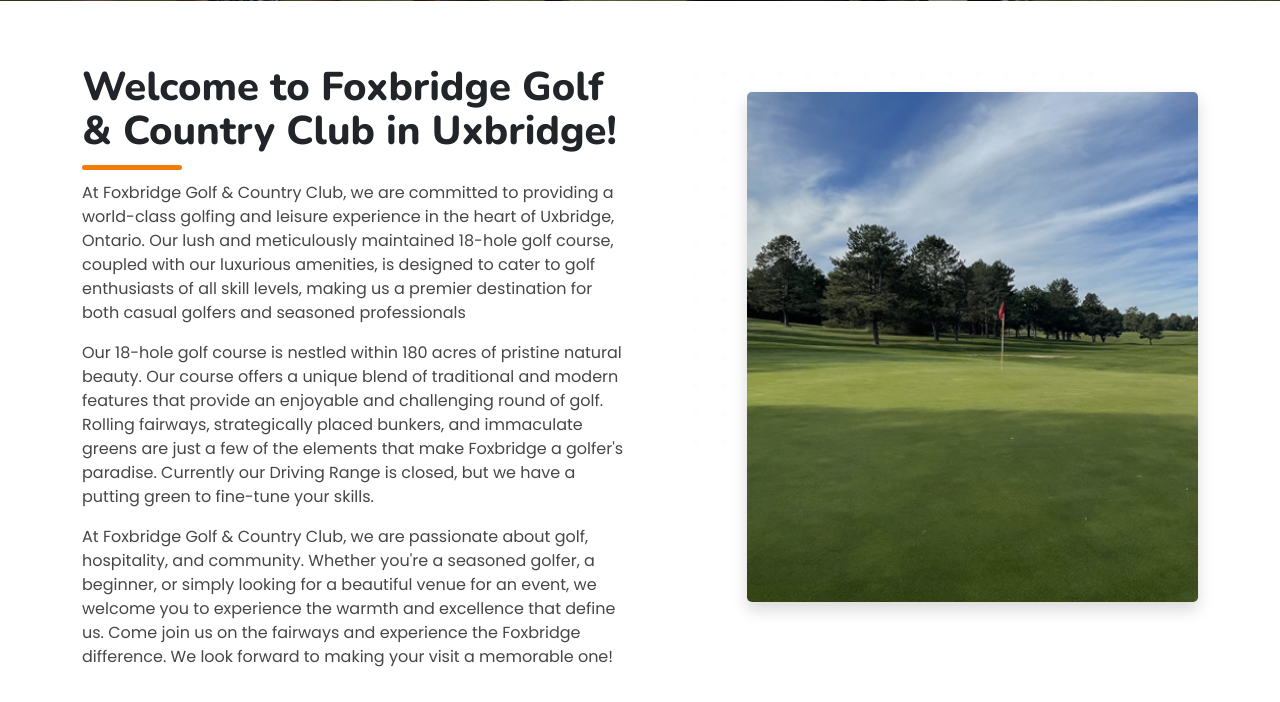
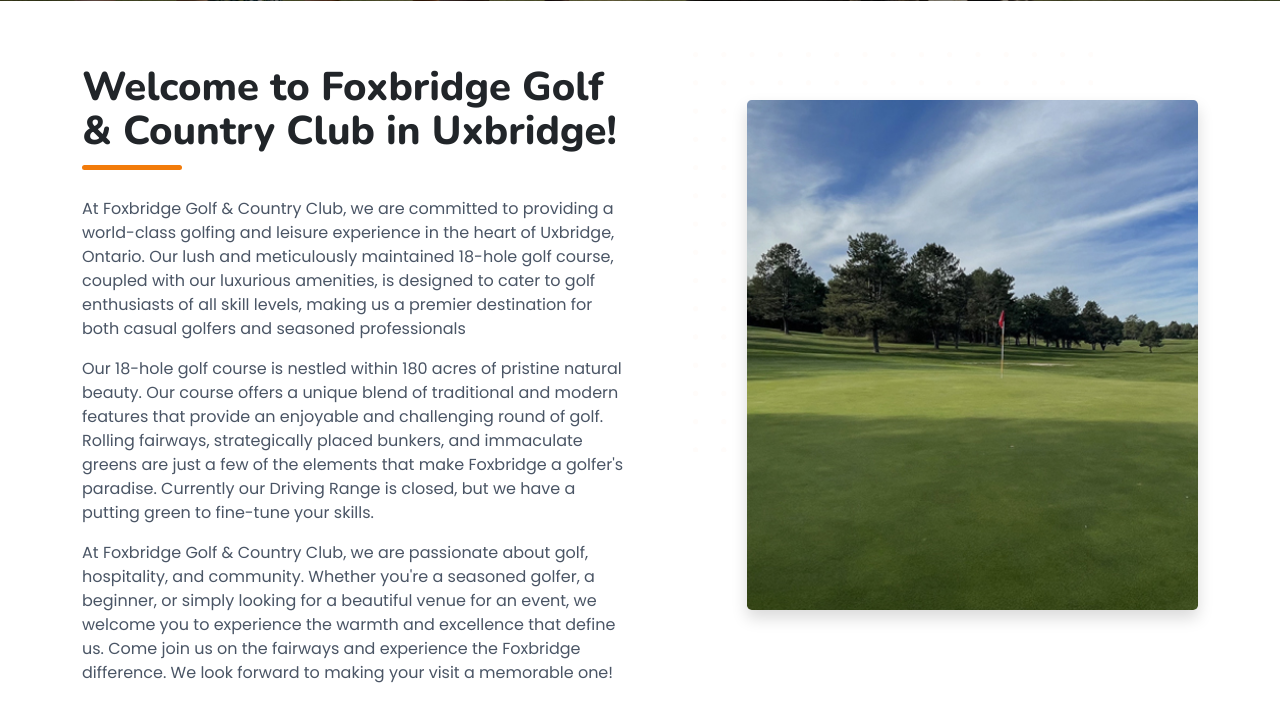
Before and after one commit to way-wise/foxbridge, a PHP site: page /about-us.php in a window 1280 px wide; the page is wider, and only the part inside the window is pictured. Shown: the part 448-1150 px from the top of that part. Run offline with PHP 8.4, Linux system fonts and the light colour scheme; some libraries are stand-ins or nearby versions.

Commit message:
style: fix about us page design issues

```diff
--- a/about-us.php
+++ b/about-us.php
@@ -80,18 +80,18 @@
         <div class="col-lg-6 content" data-aos="slide-right">
           <h2 class="mb-3 mb-lg-1">Welcome to Foxbridge Golf & Country Club in Uxbridge!</h2>
           <span class="fancy-border" data-aos="flip-left" data-aos-duration="3000"></span>
-          <p class="mb-3 mb-lg-3">At Foxbridge Golf & Country Club, we are committed to providing a world-class golfing
+          <p class="my-3 mb-lg-3 !text-gray-600 !font-normal">At Foxbridge Golf & Country Club, we are committed to providing a world-class golfing
             and leisure experience in the heart of Uxbridge, Ontario. Our lush and meticulously maintained 18-hole golf
             course, coupled with our luxurious amenities, is designed to cater to golf enthusiasts of all skill levels,
             making us a premier destination for both casual golfers and seasoned professionals</p>
 
-          <p class="mb-3 mb-lg-3">Our 18-hole golf course is nestled within 180 acres of pristine natural beauty. Our
+          <p class="mb-3 mb-lg-3 !text-gray-600 !font-normal">Our 18-hole golf course is nestled within 180 acres of pristine natural beauty. Our
             course offers a unique blend of traditional and modern features that provide an enjoyable and challenging
             round of golf. Rolling fairways, strategically placed bunkers, and immaculate greens are just a few of the
             elements that make Foxbridge a golfer's paradise. Currently our Driving Range is closed, but we have a
             putting green to fine-tune your skills.</p>
 
-          <p class="mb-3 mb-lg-2">At Foxbridge Golf & Country Club, we are passionate about golf, hospitality, and
+          <p class="mb-3 mb-lg-2 !text-gray-600 !font-normal">At Foxbridge Golf & Country Club, we are passionate about golf, hospitality, and
             community. Whether you're a seasoned golfer, a beginner, or simply looking for a beautiful venue for an
             event, we welcome you to experience the warmth and excellence that define us. Come join us on the fairways
             and experience the Foxbridge difference. We look forward to making your visit a memorable one!</p>
@@ -359,29 +359,29 @@
 
 
         </div>
-        <div class="col-lg-7">
-          <div class="content p-3">
+        <div class="col-lg-7 lg:!pl-20">
+          <div class="content !mb-4">
             <h2 data-aos="fade-down" class="aos-init aos-animate">Investors & Stakeholders</h2>
             <!--<div class="leaguetimming"><span class="text-uppercase">Owner</span></div> -->
             <span class="fancy-border aos-init aos-animate" data-aos="flip-left" data-aos-duration="3000"></span>
 
           </div>
 
-          <p>Foxbridge Golf & Country Club has undergone quite the transformation since being acquired by its investors
+          <p class="!text-gray-600 !font-normal">Foxbridge Golf & Country Club has undergone quite the transformation since being acquired by its investors
             in 2021. Improvements are: paving the parking lot, upgrading the clubhouse, developing outdoor event
             gardens, and constructing a maintenance shed are significant upgrades that can enhance the overall
             experience for members and visitors.</p>
 
-          <p>Investing in the infrastructure and amenities of the club demonstrates a commitment to providing a
+          <p class="!text-gray-600 !font-normal">Investing in the infrastructure and amenities of the club demonstrates a commitment to providing a
             high-quality experience for golfers and ensuring the long-term success of the club. Upgrading the golf cart
             fleet and investing in new machinery for maintaining the greens further indicates a dedication to the upkeep
             and quality of the course itself.</p>
 
-          <p>These improvements not only enhance the aesthetics and functionality of the Golf club but also contribute
+          <p class="!text-gray-600 !font-normal">These improvements not only enhance the aesthetics and functionality of the Golf club but also contribute
             to creating a more enjoyable and attractive destination for golf enthusiasts. It's great to see Foxbridge
             Golf Club thriving under new ownership and continuing to evolve and grow.</p>
 
-          <p>Foxbridge Golf Club is owned by Investors & Stakeholders</p>
+          <p class="!text-gray-600 !font-normal">Foxbridge Golf Club is owned by Investors & Stakeholders</p>
 
 
         </div>
```
